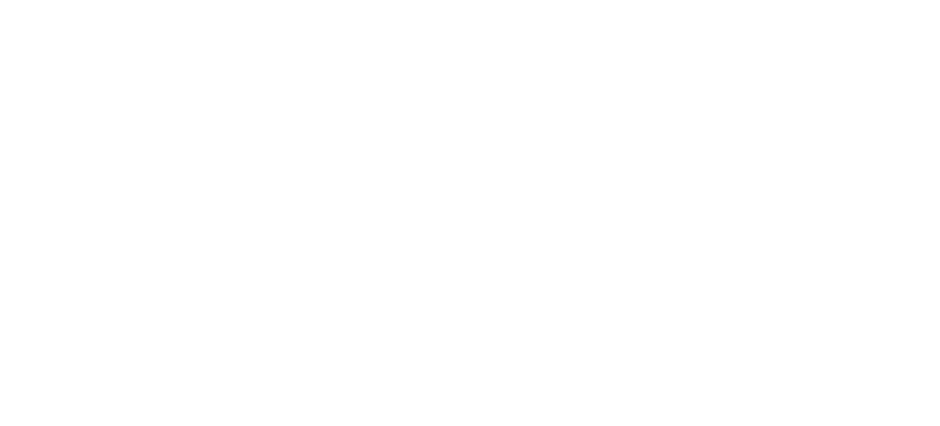
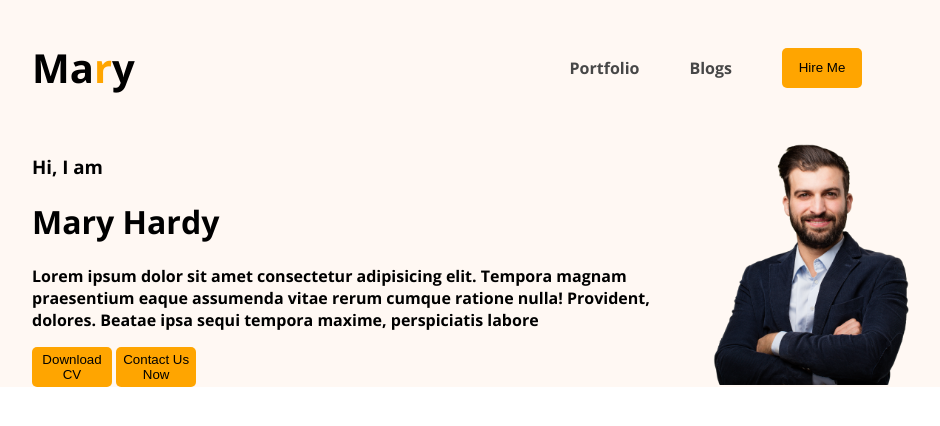
Before and after one commit to tomalph/webdeveloper-portfolio, a plain HTML site: page index.html in a window 1280 px wide. Shown: the whole page, without its empty margins (168-1108 px from the left). Drawn offline with nearby package versions, Linux system fonts and the light colour scheme.

Commit message:
banner section completed

```diff
--- a/index.html
+++ b/index.html
@@ -3,9 +3,43 @@
 <head>
     <meta charset="UTF-8">
     <meta name="viewport" content="width=device-width, initial-scale=1.0">
-    <title>Document</title>
+    <title>Web Developer Portfolio</title>
+    <link rel="stylesheet" href="styles/style.css">
+    <link rel="preconnect" href="https://fonts.googleapis.com">
+<link rel="preconnect" href="https://fonts.gstatic.com" crossorigin>
+<link href="https://fonts.googleapis.com/css2?family=Open+Sans:wght@700&display=swap" rel="stylesheet">
 </head>
 <body>
+    <header class="header">
+        <nav>
+            <h3 class="nav-title">Ma<span class="primary-color">r</span>y</h3>
+            <ul>
+                <li><a href="">Portfolio</a></li>
+                <li><a href="">Blogs</a></li>
+                <li><button class="btn-primary">Hire Me</button></li>
+            </ul>
+        </nav>
+        <div class="banner">
+            <div class="banner-content">
+                <h3 class="banner-greeting">Hi, I am</h3>
+                <h1 class="banner-name">Mary Hardy</h1>
+                <p>Lorem ipsum dolor sit amet consectetur adipisicing elit. Tempora magnam praesentium eaque assumenda vitae rerum cumque ratione nulla! Provident, dolores. Beatae ipsa sequi tempora maxime, perspiciatis labore</p>
+                <button class="btn-primary">Download CV</button>
+                <button class="btn-primary">Contact Us Now</button>
+            </div>
+            <img class="hardy-img" src="images/hardy.png" alt="">
+        </div>
+
+
+    </header>
+
+    <main>
+
+    </main>
+
+    <footer>
+
+    </footer>
 
 </body>
 </html>
--- /dev/null
+++ b/styles/style.css
@@ -0,0 +1,47 @@
+/* nav related styles */
+.header{
+    background-color: #FFF8F3;
+}
+nav{
+    display: flex;
+    justify-content: space-between;
+    align-items: center;
+    margin: 0 200px;
+}
+body{
+    margin: 0;
+    font-family: 'Open Sans', sans-serif;
+}
+nav > ul{
+    display: flex;
+    align-items: center;
+}
+nav li {
+    margin-right: 50px;
+    list-style: none;
+}
+nav a {
+    text-decoration: none;
+    color: #474747;
+}
+.nav-title{
+    font-size: 40px;
+}
+.primary-color{
+    color: orange;
+}
+.btn-primary{
+    background-color: orange;
+    border-radius: 5px;
+    width: 80px;
+    height: 40px;
+    border: 0;
+}
+.banner{
+    display: flex;
+    margin: 0 200px;
+}
+.hardy-img{
+    width: 300px;
+    height: 250px;
+}
```
